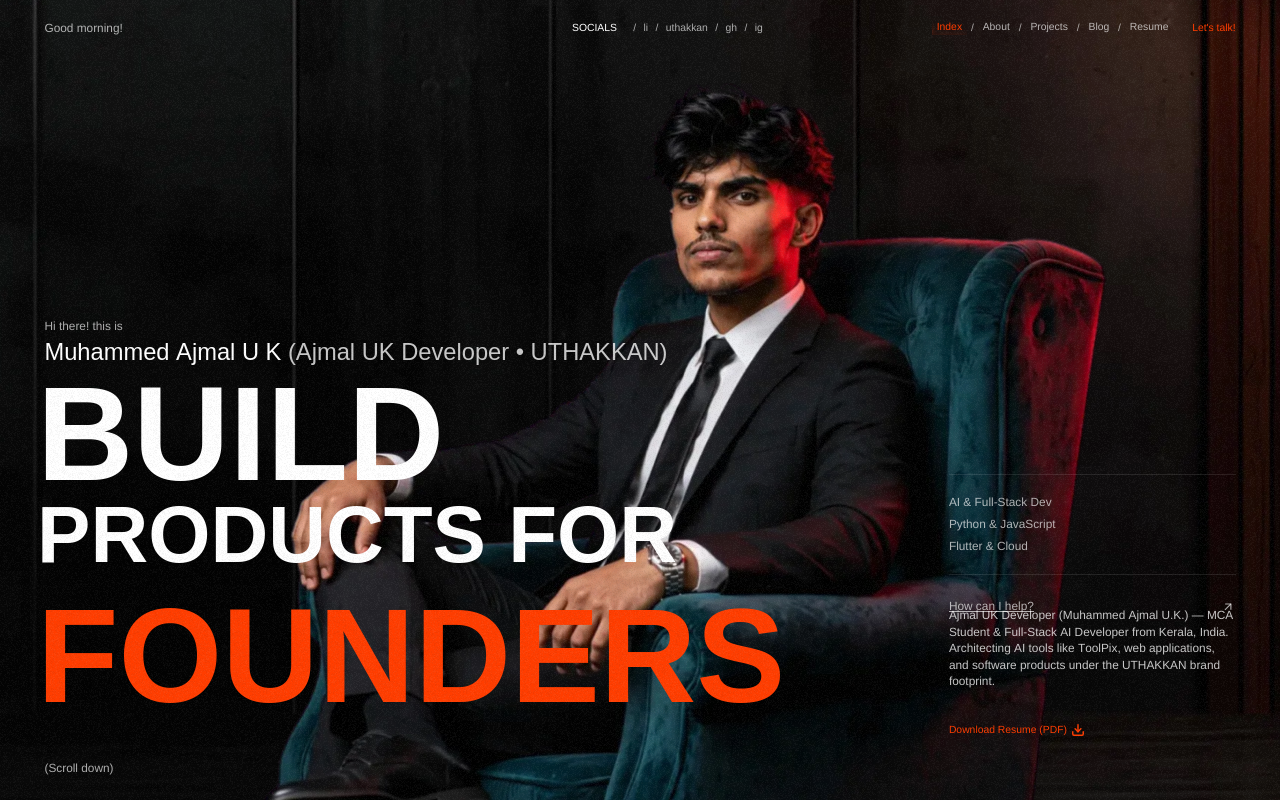
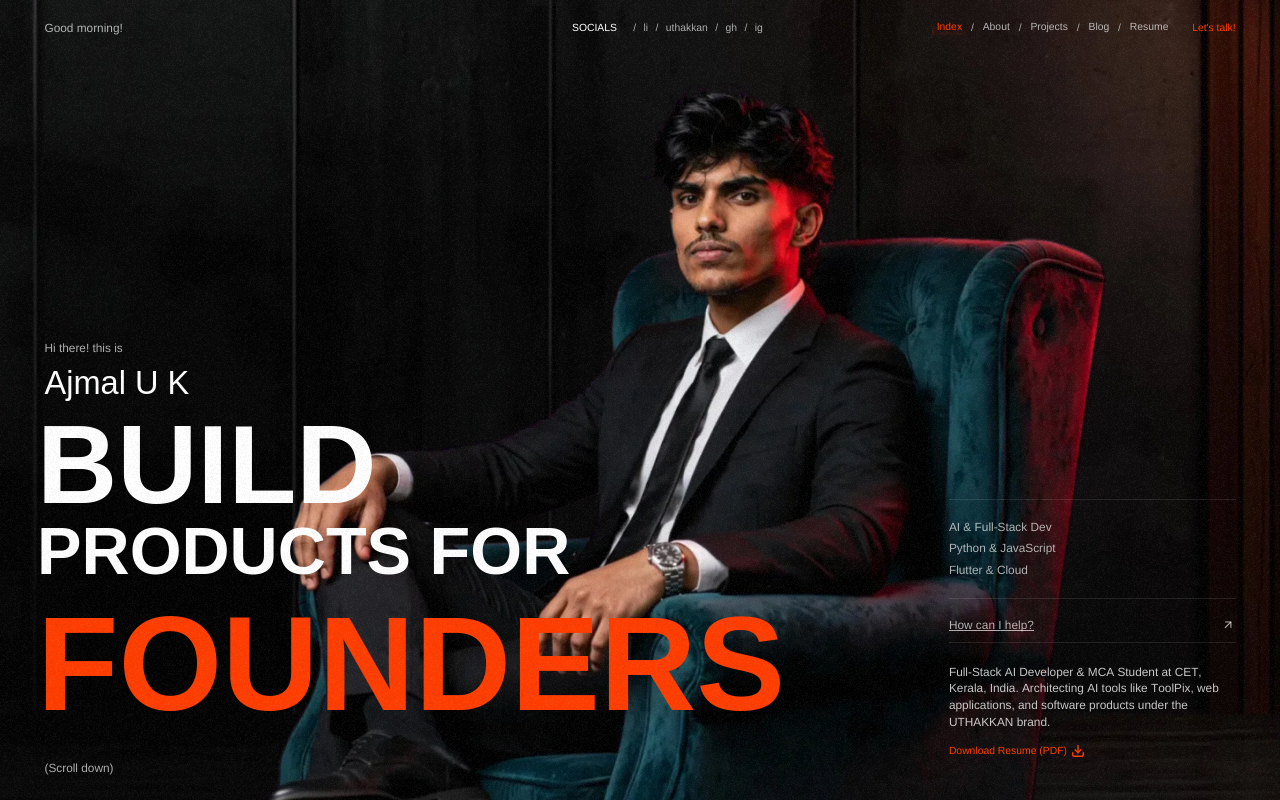
Before and after one commit to ajmaluk/Protfolio, a Next.js app: page / in a window 1280 px wide. Built offline with nearby package versions, Linux system fonts and the light colour scheme.

Commit message:
refactor: restructure hero section layout and update intro content

```diff
--- a/src/components/HeroSection.tsx
+++ b/src/components/HeroSection.tsx
@@ -89,6 +89,7 @@ export function HeroSection() {
       <section className="home__hero">
         <div className="home__hero-main">
           <div className="container grid calc-h">
+            <div className="home__hero-right-col">
               <div className="home__hero-scope-wrap">
                 <div className="home__hero-scope" role="list">
                   <span className="line" role="none" />
@@ -121,9 +122,9 @@ export function HeroSection() {
 
               <div className="home__hero-intro-wrap">
                 <div className="cl-txt-sub home__hero-intro">
-                Ajmal UK Developer (Muhammed Ajmal U.K.) — MCA Student &amp; Full-Stack AI Developer from Kerala, India. Architecting AI tools like ToolPix, web applications, and software products under the UTHAKKAN brand footprint.
+                  Full-Stack AI Developer &amp; MCA Student at CET, Kerala, India. Architecting AI tools like ToolPix, web applications, and software products under the UTHAKKAN brand.
                 </div>
-              <div style={{ marginTop: "1rem" }}>
+                <div>
                   <a
                     href="/resume.pdf"
                     download="Muhammed_Ajmal_UK_Resume.pdf"
@@ -142,14 +143,14 @@ export function HeroSection() {
                 </div>
                 <span className="line" />
               </div>
+            </div>
 
             <div className="home__hero-title-wrap">
               <div className="home__hero-greating-wrap">
                 <div className="home__hero-greating-inner">
                   <p className="home__hero-greating">Hi there! this is</p>
-                  <h1 className="heading h5 fw-med home__hero-name">
-                    <span className="cl-txt-title">Muhammed Ajmal U K</span>{" "}
-                    <span className="cl-txt-sub">(Ajmal UK Developer &bull; UTHAKKAN)</span>
+                  <h1 className="heading h4 fw-med home__hero-name">
+                    <span className="cl-txt-title">Ajmal U K</span>
                   </h1>
                 </div>
               </div>
```
Also changed, not shown: src/app/globals.css. Lines whose indentation alone changed are shown as unchanged.
